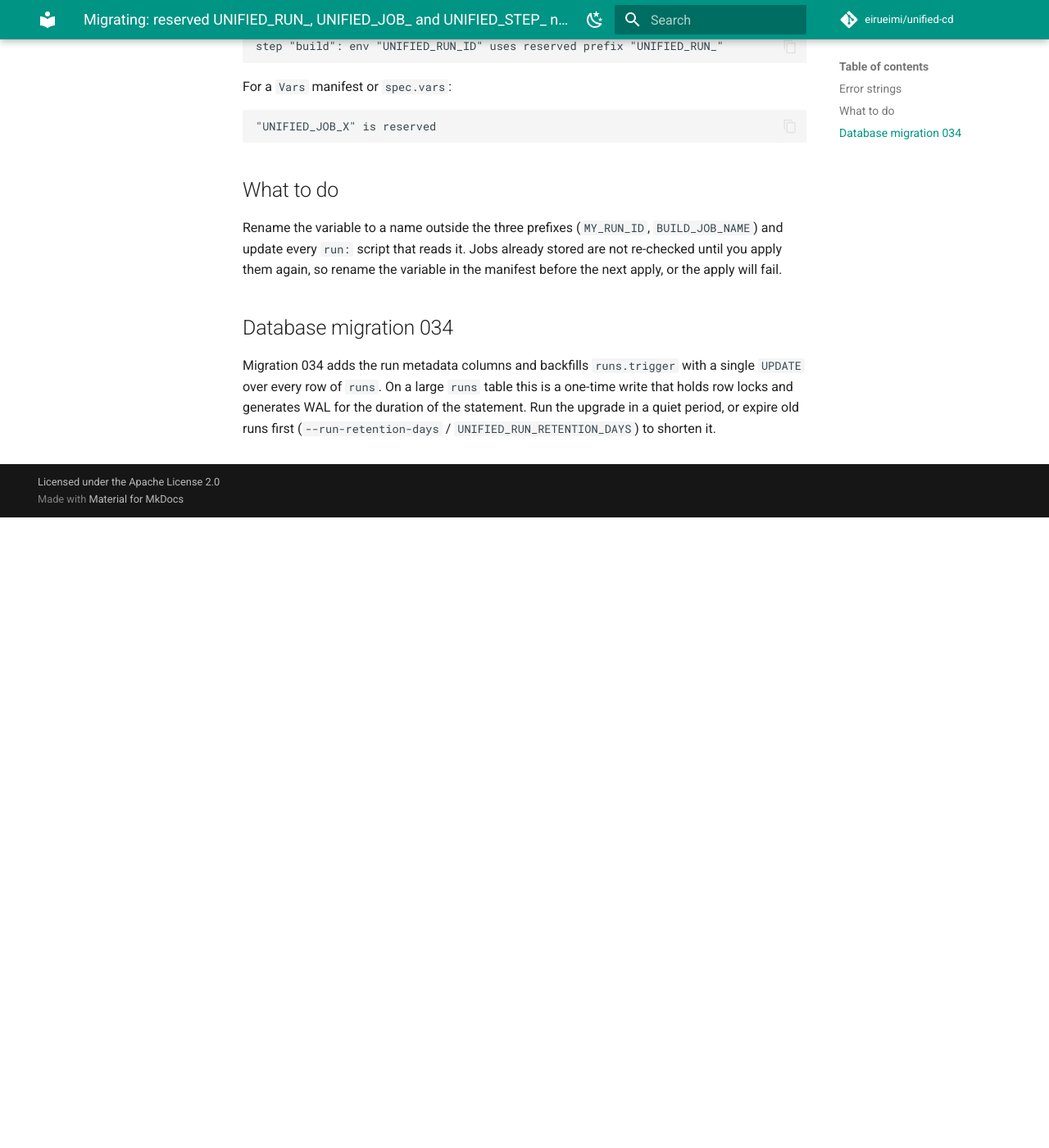
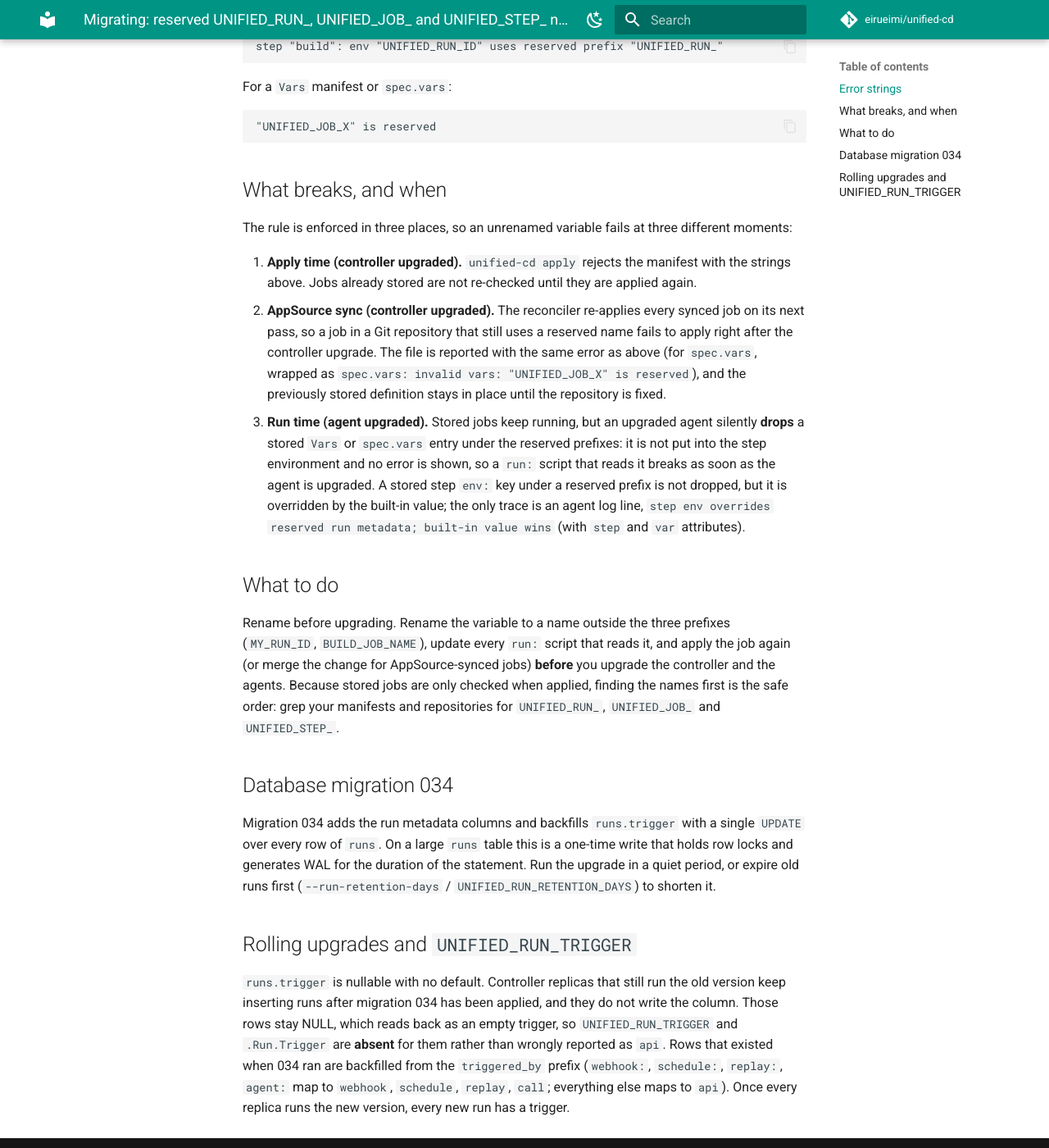
Before and after one commit to eirueimi/unified-cd, an MkDocs documentation site: the page built from docs/operator-manual/migrations/2026-11-26-run-metadata-reserved-prefixes.md, in a window 1280 px wide and 1400 px high, scrolled down 769 px. Shown: the whole window at 82% size. Built offline with MkDocs 1.6.1 and Material for MkDocs 9.7.7, drawn with Linux system fonts in a browser that asks for light colours; comment, search, counter and statistics services are not loaded.

Commit message:
docs(run-metadata): migration guide failure modes, template types, matrix status ranking
Co-Authored-By: Claude Opus 5.5 <noreply@anthropic.com>
Claude-Session: https://claude.ai/code/session_01G3NWwwXnjYtSfzJjZYTrnV

````diff
--- a/docs/operator-manual/migrations/2026-11-26-run-metadata-reserved-prefixes.md
+++ b/docs/operator-manual/migrations/2026-11-26-run-metadata-reserved-prefixes.md
@@ -25,11 +25,29 @@ For a `Vars` manifest or `spec.vars`:
 "UNIFIED_JOB_X" is reserved
 ```
 
+## What breaks, and when
+
+The rule is enforced in three places, so an unrenamed variable fails at three different moments:
+
+1. **Apply time (controller upgraded).** `unified-cd apply` rejects the manifest with the strings above. Jobs
+   already stored are not re-checked until they are applied again.
+2. **AppSource sync (controller upgraded).** The reconciler re-applies every synced job on its next pass, so a
+   job in a Git repository that still uses a reserved name fails to apply right after the controller upgrade. The
+   file is reported with the same error as above (for `spec.vars`, wrapped as `spec.vars: invalid vars:
+   "UNIFIED_JOB_X" is reserved`), and the previously stored definition stays in place until the repository is fixed.
+3. **Run time (agent upgraded).** Stored jobs keep running, but an upgraded agent silently **drops** a stored
+   `Vars` or `spec.vars` entry under the reserved prefixes: it is not put into the step environment and no error is
+   shown, so a `run:` script that reads it breaks as soon as the agent is upgraded. A stored step `env:` key under a
+   reserved prefix is not dropped, but it is overridden by the built-in value; the only trace is an agent log
+   line, `step env overrides reserved run metadata; built-in value wins` (with `step` and `var` attributes).
+
 ## What to do
 
-Rename the variable to a name outside the three prefixes (`MY_RUN_ID`, `BUILD_JOB_NAME`) and update
-every `run:` script that reads it. Jobs already stored are not re-checked until you apply them
-again, so rename the variable in the manifest before the next apply, or the apply will fail.
+Rename before upgrading. Rename the variable to a name outside the three prefixes (`MY_RUN_ID`,
+`BUILD_JOB_NAME`), update every `run:` script that reads it, and apply the job again (or merge the change for
+AppSource-synced jobs) **before** you upgrade the controller and the agents. Because stored jobs are only checked
+when applied, finding the names first is the safe order: grep your manifests and repositories for
+`UNIFIED_RUN_`, `UNIFIED_JOB_` and `UNIFIED_STEP_`.
 
 ## Database migration 034
 
@@ -37,3 +55,12 @@ Migration 034 adds the run metadata columns and backfills `runs.trigger` with a
 over every row of `runs`. On a large `runs` table this is a one-time write that holds row locks
 and generates WAL for the duration of the statement. Run the upgrade in a quiet period, or
 expire old runs first (`--run-retention-days` / `UNIFIED_RUN_RETENTION_DAYS`) to shorten it.
+
+## Rolling upgrades and `UNIFIED_RUN_TRIGGER`
+
+`runs.trigger` is nullable with no default. Controller replicas that still run the old version keep inserting
+runs after migration 034 has been applied, and they do not write the column. Those rows stay NULL, which reads
+back as an empty trigger, so `UNIFIED_RUN_TRIGGER` and `.Run.Trigger` are **absent** for them rather than
+wrongly reported as `api`. Rows that existed when 034 ran are backfilled from the `triggered_by` prefix
+(`webhook:`, `schedule:`, `replay:`, `agent:` map to `webhook`, `schedule`, `replay`, `call`; everything else
+maps to `api`). Once every replica runs the new version, every new run has a trigger.
````
Also changed, not shown: docs/superpowers/specs/2026-11-26-run-metadata-design.md (+4 -3 lines), docs/user-guide/writing-jobs/run-metadata.md (+15 -2 lines).
